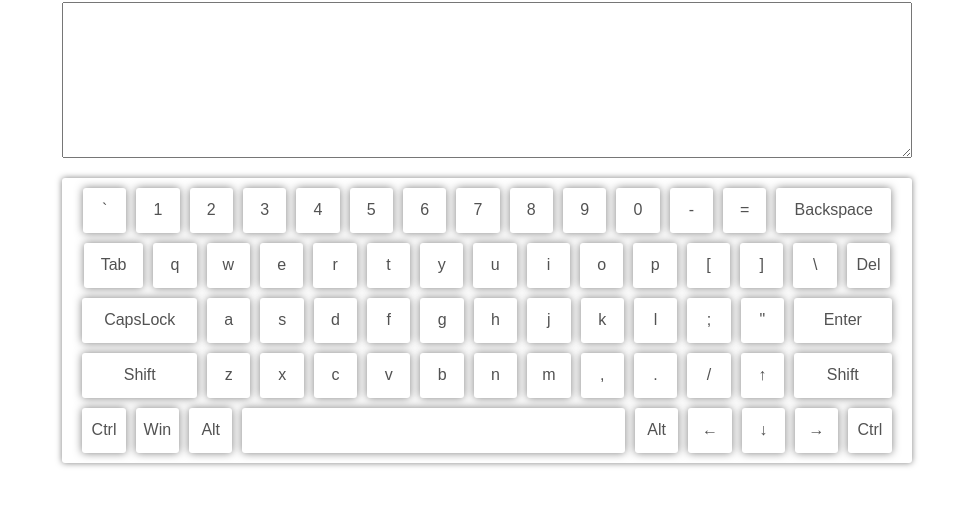
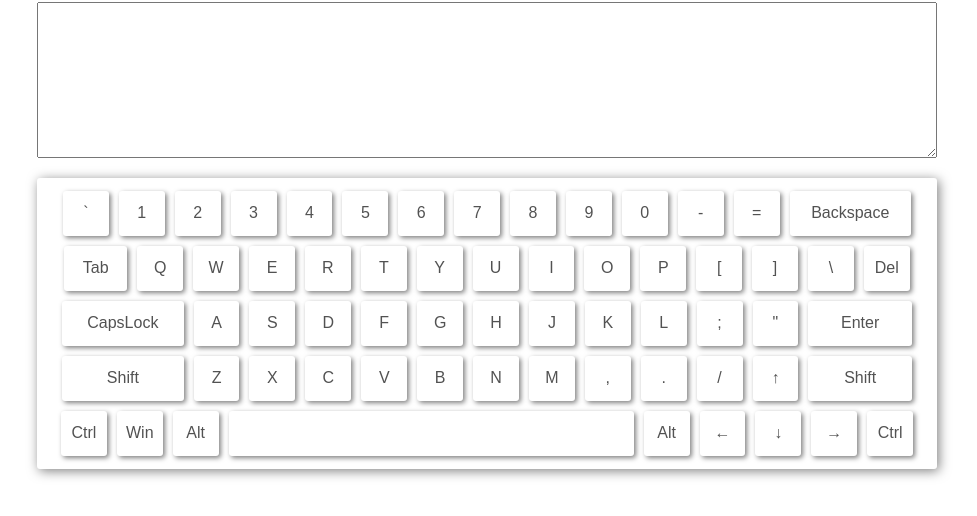
Before and after one commit to juli-ko/virtual-keyboard, a website with bundled scripts: page index.html in a window 1280 px wide. Both pictures are taken after a click on the button "CapsLock". Shown: the part 86-602 px from the top of the page, without its empty margins (153-1130 px from the left). Built offline with nearby package versions, Linux system fonts and the light colour scheme.

Commit message:
feat: implement capslock

```diff
--- a/src/script.js
+++ b/src/script.js
@@ -3,11 +3,12 @@ class Keyboard {
   elements = {
     main: null,
     keyboardContainer: null,
-    keys: [],
+    keyboardKeys: null,
   };
   properties = {
     value: "",
     capsLock: false,
+    lang: "eng",
   };
   //create Keyboard to DOM
   init() {
@@ -25,14 +26,13 @@ class Keyboard {
     this.elements.keyboardContainer.classList.add("keyboard-keys");
     this.elements.keyboardContainer.append(this.createKeys());
     document.querySelector(".keyboard").append(this.elements.keyboardContainer);
+    //collect the buttons
+    this.elements.keyboardKeys = document.querySelectorAll(".keyboard__key");
   }
   //create Keys for Keyboard
   createKeys() {
     const fragment = document.createDocumentFragment();
     const keyboardLayoutKeys = buttonsList;
-
-    let lang = "eng";
-    let shift = false;
 
     keyboardLayoutKeys.forEach((key) => {
       const keyElement = document.createElement("button");
@@ -41,6 +41,7 @@ class Keyboard {
       keyElement.textContent = key.eng.low;
       fragment.append(keyElement);
 
+      //button with some function
       switch (key.codeName) {
         case "Backspace":
           fragment.appendChild(document.createElement("br"));
@@ -61,7 +62,7 @@ class Keyboard {
         case "CapsLock":
           keyElement.classList.add("keyboard__caps");
           keyElement.addEventListener("click", () => {
-            switchToCapsLock();
+            this.switchCapsLock();
           });
           break;
         case "Enter":
@@ -74,7 +75,7 @@ class Keyboard {
         case "ShiftLeft":
           keyElement.classList.add("keyboard__shift-left");
           keyElement.addEventListener("click", () => {
-            switchToShift();
+            this.switchToShift();
           });
           break;
         case "ShiftRight":
@@ -86,11 +87,38 @@ class Keyboard {
           break;
         case "Space":
           keyElement.classList.add("keyboard__space");
+          keyElement.addEventListener("click", () => {
+            this.properties.value += " ";
+          });
           break;
+        case "Win": break;
+        case "AltRight": break;
+        case "AltLeft": break;
+        case "ControlRight": break;
+        case "ControlLeft": break;
+        //дописать остальные кнопки
+        //в дефолте определять shift, caps и язык
+        default:
+          keyElement.classList.add("keyboard__usual");
+          keyElement.addEventListener("click", () => {
+            this.properties.value += keyElement.textContent;
+            console.log(this.properties);
+          });
       }
-      });
+    });
 
     return fragment;
+  }
+  switchCapsLock() {
+    this.properties.capsLock = !this.properties.capsLock;
+
+    for (const key of this.elements.keyboardKeys) {
+      if (key.classList.contains("keyboard__usual")){
+        key.textContent = this.properties.capsLock
+          ? key.textContent.toUpperCase()
+          : key.textContent.toLowerCase();
+      }
+    }
   }
 };
 
@@ -99,4 +127,3 @@ class Keyboard {
 window.addEventListener("DOMContentLoaded", function () {
   new Keyboard().init();
 });
-console.log(buttonsList)
--- a/style.css
+++ b/style.css
@@ -2,7 +2,7 @@
   margin: auto;
   display: flex;
   flex-direction: column;
-  width: 850px;
+  width: 900px;
   max-width: 90%;
 }
 
@@ -12,9 +12,9 @@
 }
 
 .keyboard-keys {
-  box-shadow: 0 0 6px rgba(0, 0, 0, 0.5);
+  box-shadow: 2px 2px 12px rgba(0, 0, 0, 0.5);
   margin-top: 20px;
-  padding: 5px 0;
+  padding: 8px 0;
   border-radius: 3px;
   user-select: none;
   text-align: center;
@@ -25,7 +25,7 @@
   height: 45px;
   margin: 5px;
   border-radius: 3px;
-  box-shadow: 0 0 8px rgba(0, 0, 0, 0.5);
+  box-shadow: 2px 2px 5px rgba(0, 0, 0, 0.5);
   border: none;
   cursor: pointer;
   display: inline-flex;
@@ -38,12 +38,12 @@
 }
 
 .keyboard__key:hover{
-  box-shadow: 0 0 6px rgba(0, 0, 0, 0.5);
+  box-shadow: 2px 2px 7px rgba(0, 0, 0, 0.5);
 }
 .keyboard__key:active{
-  box-shadow: none;
+  box-shadow: 0px 0px 1px rgba(0, 0, 0, 0.5);
   background-color: #f3d369;
-  transition: 0.35s ease-in-out;
+  transition: 0.2s ease-in-out;
 }
 
 .keyboard__backspace,
```
Also changed, not shown: index.html (+0 -12 lines).
